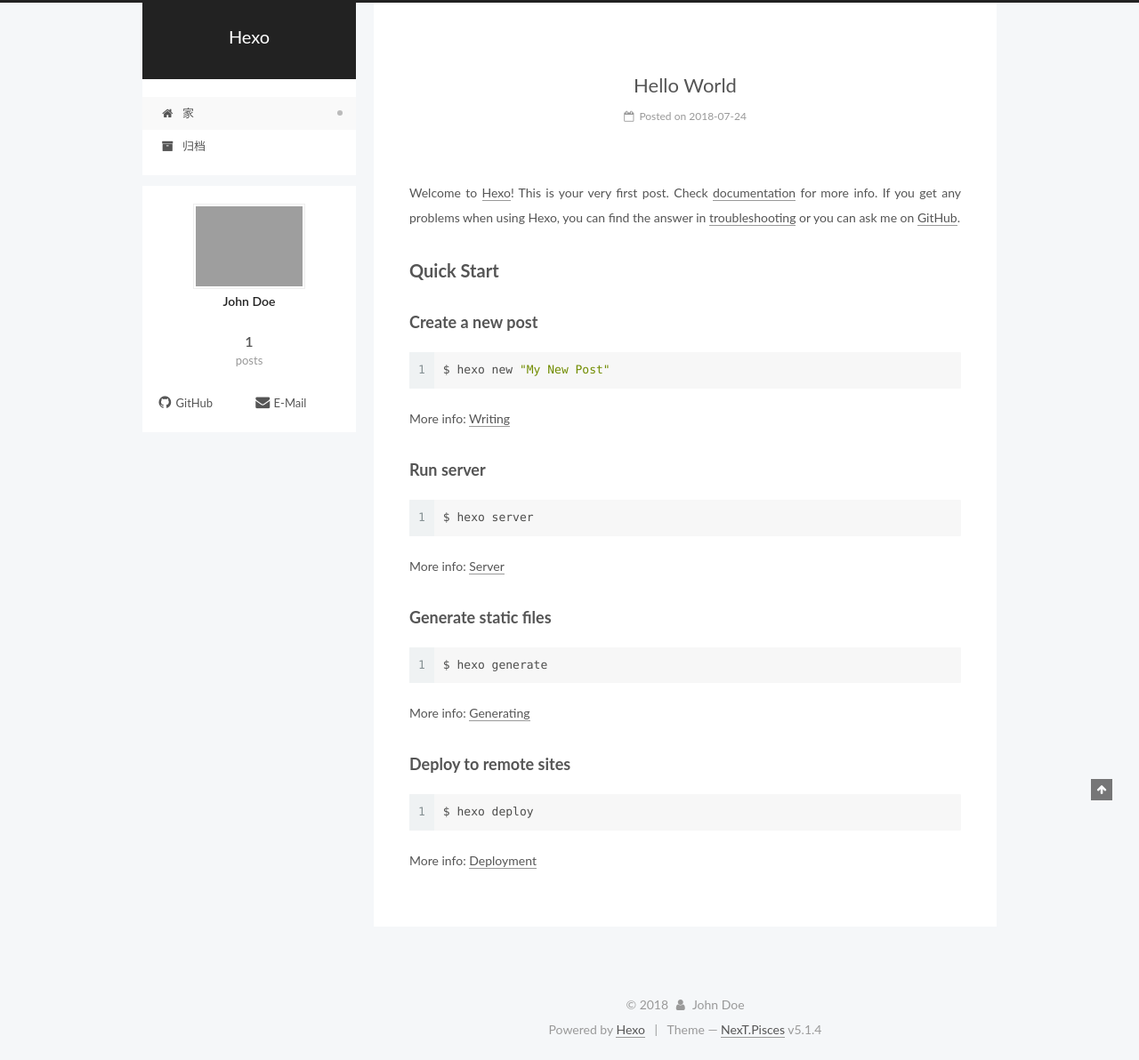
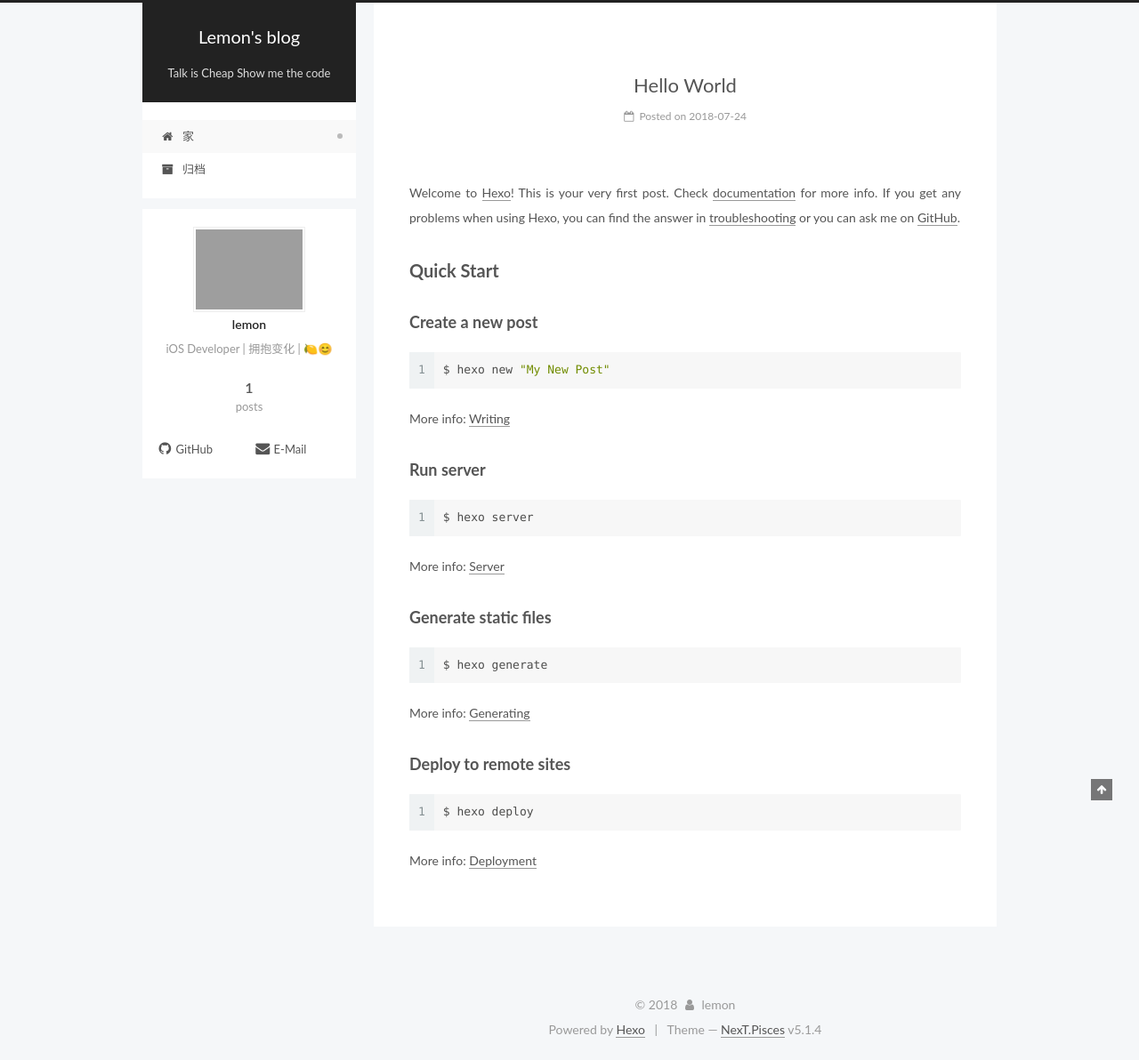
Before and after one commit to codemonkeybulucck/codemonkeybulucck.github.io, a PHP site: page / in a window 1280 px wide. Shown: the whole page at 89% size. Run offline with PHP 8.4, Linux system fonts and the light colour scheme; grey boxes are pictures that could not be loaded.

Commit message:
Site updated: 2018-07-24 22:25:18

```diff
--- a/css/main.css
+++ b/css/main.css
@@ -1823,7 +1823,7 @@
   width: 4px;
   height: 4px;
   border-radius: 50%;
-  background: #fff205;
+  background: #ff7ef9;
 }
 .links-of-blogroll {
   font-size: 13px;
--- a/index.html
+++ b/index.html
@@ -5,7 +5,7 @@
 
 
 
-<html class="theme-next pisces use-motion" lang="">
+<html class="theme-next pisces use-motion" lang="zh-CN">
 <head>
   <meta charset="UTF-8"/>
 <meta http-equiv="X-UA-Compatible" content="IE=edge" />
@@ -79,13 +79,16 @@
 
 
 
+<meta name="description" content="iOS Developer | 拥抱变化 | 🍋😊">
 <meta property="og:type" content="website">
-<meta property="og:title" content="Hexo">
+<meta property="og:title" content="Lemon&#39;s blog">
 <meta property="og:url" content="http://yoursite.com/index.html">
-<meta property="og:site_name" content="Hexo">
-<meta property="og:locale" content="default">
+<meta property="og:site_name" content="Lemon&#39;s blog">
+<meta property="og:description" content="iOS Developer | 拥抱变化 | 🍋😊">
+<meta property="og:locale" content="zh-CN">
 <meta name="twitter:card" content="summary">
-<meta name="twitter:title" content="Hexo">
+<meta name="twitter:title" content="Lemon&#39;s blog">
+<meta name="twitter:description" content="iOS Developer | 拥抱变化 | 🍋😊">
 
 
 
@@ -121,7 +124,7 @@
 
 
 
-  <title>Hexo</title>
+  <title>Lemon's blog</title>
 
 
 
@@ -133,7 +136,7 @@
 
 </head>
 
-<body itemscope itemtype="http://schema.org/WebPage" lang="default">
+<body itemscope itemtype="http://schema.org/WebPage" lang="zh-CN">
 
 
 
@@ -152,12 +155,12 @@
     <div class="custom-logo-site-title">
       <a href="/"  class="brand" rel="start">
         <span class="logo-line-before"><i></i></span>
-        <span class="site-title">Hexo</span>
+        <span class="site-title">Lemon's blog</span>
         <span class="logo-line-after"><i></i></span>
       </a>
     </div>
 
-        <p class="site-subtitle"></p>
+        <p class="site-subtitle">Talk is Cheap Show me the code</p>
 
   </div>
 
@@ -232,13 +235,13 @@
     <link itemprop="mainEntityOfPage" href="http://yoursite.com/2018/07/24/hello-world/">
 
     <span hidden itemprop="author" itemscope itemtype="http://schema.org/Person">
-      <meta itemprop="name" content="John Doe">
+      <meta itemprop="name" content="lemon">
       <meta itemprop="description" content="">
       <meta itemprop="image" content="http://pcd17v2u0.bkt.clouddn.com/lemon.jpeg">
     </span>
 
     <span hidden itemprop="publisher" itemscope itemtype="http://schema.org/Organization">
-      <meta itemprop="name" content="Hexo">
+      <meta itemprop="name" content="Lemon's blog">
     </span>
 
 
@@ -381,10 +384,10 @@
 
               <img class="site-author-image" itemprop="image"
                 src="http://pcd17v2u0.bkt.clouddn.com/lemon.jpeg"
-                alt="John Doe" />
+                alt="lemon" />
 
-              <p class="site-author-name" itemprop="name">John Doe</p>
-              <p class="site-description motion-element" itemprop="description"></p>
+              <p class="site-author-name" itemprop="name">lemon</p>
+              <p class="site-description motion-element" itemprop="description">iOS Developer | 拥抱变化 | 🍋😊</p>
           </div>
 
           <nav class="site-state motion-element">
@@ -455,7 +458,7 @@
   <span class="with-love">
     <i class="fa fa-user"></i>
   </span>
-  <span class="author" itemprop="copyrightHolder">John Doe</span>
+  <span class="author" itemprop="copyrightHolder">lemon</span>
 
 
 </div>
```
Also changed, not shown: 2018/07/24/hello-world/index.html (+13 -13 lines), archives/2018/07/index.html (+16 -13 lines), archives/2018/index.html (+16 -13 lines), archives/index.html (+16 -13 lines).
